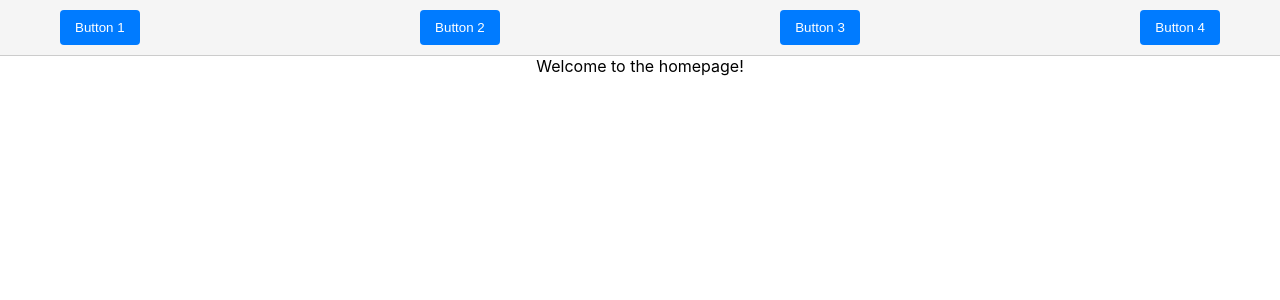
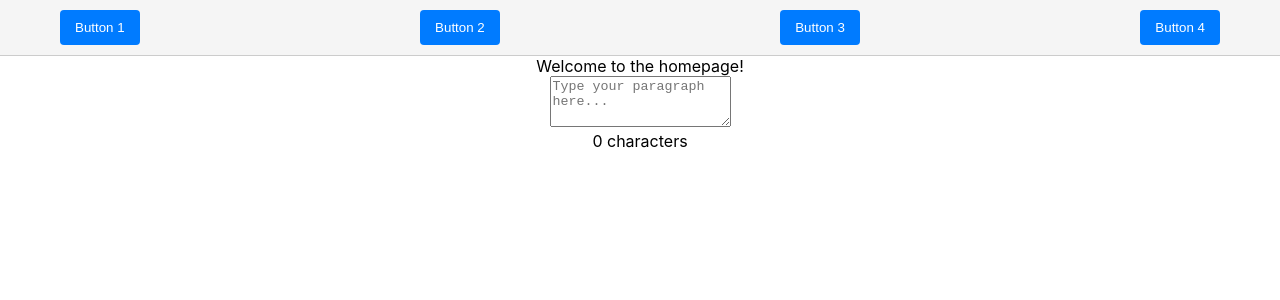
Before and after one commit to danielkopp4/Citation-Forecaster, a React (Create React App) app in the folder webApp/prediction_ui/: page / in a window 1280 px wide. Shown: the top 300 px of the page. Built offline with nearby package versions, Linux system fonts and the light colour scheme.

Commit message:
Text Box addition
Added a textbox that will receive the abstract

```diff
--- a/webApp/prediction_ui/src/App.js
+++ b/webApp/prediction_ui/src/App.js
@@ -1,6 +1,7 @@
 import logo from './logo.svg';
 import './App.css';
-import HomePage from './HomePage';
+import HomePage from './componenets/HomePage';
+import textBox from './componenets/textBox'
 
 function App() {
   return (
@@ -19,7 +20,11 @@ function App() {
         >
           Learn React
         </a>
-      </header> */}
+      </header> */
+      }
+      <textBox />{
+
+      }
     </div>
   );
 }
--- a/webApp/prediction_ui/src/HomePage.js
+++ /dev/null
@@ -1,20 +0,0 @@
-// src/HomePage.js
-import React from 'react';
-
-function HomePage() {
-  return (
-    <div>
-      <div className="navbar">
-        <button onClick={() => console.log("Button 1 clicked!")}>Button 1</button>
-        <button onClick={() => console.log("Button 2 clicked!")}>Button 2</button>
-        <button onClick={() => console.log("Button 3 clicked!")}>Button 3</button>
-        <button onClick={() => console.log("Button 4 clicked!")}>Button 4</button>
-      </div>
-      <div className="content">
-        Welcome to the homepage!
-      </div>
-    </div>
-  );
-}
-
-export default HomePage;
--- /dev/null
+++ b/webApp/prediction_ui/src/componenets/HomePage.js
@@ -0,0 +1,43 @@
+// src/HomePage.js
+import React, {useState} from 'react';
+
+function HomePage() {
+
+
+  const [text, setText] = useState('');
+
+  // Auto-resize the textarea based on content
+  const handleTextChange = (event) => {
+    const textarea = event.target;
+    setText(textarea.value);
+    textarea.style.height = 'auto';
+    textarea.style.height = textarea.scrollHeight + 'px';
+  };
+
+
+  return (
+    <div>
+      <div className="navbar">
+        <button onClick={() => console.log("Button 1 clicked!")}>Button 1</button>
+        <button onClick={() => console.log("Button 2 clicked!")}>Button 2</button>
+        <button onClick={() => console.log("Button 3 clicked!")}>Button 3</button>
+        <button onClick={() => console.log("Button 4 clicked!")}>Button 4</button>
+      </div>
+      <div className="content">
+        Welcome to the homepage!
+        <div className="textbox-container">
+          <textarea
+            placeholder="Type your paragraph here..."
+            value={text}
+            onChange={handleTextChange}
+            className="cool-textbox"
+            rows={3}
+          />
+          <div className="character-counter">{text.length} characters</div>
+        </div>
+      </div>
+    </div>
+  );
+}
+
+export default HomePage;
--- /dev/null
+++ b/webApp/prediction_ui/src/componenets/textBox.js
@@ -0,0 +1,17 @@
+// src/textBox.js
+import React from 'react';
+
+function textBox() {
+    return (
+        <div>
+        <input
+            type="text"
+            value={this.state.value}
+            onChange={() => console.log(this.state.value)}
+         />
+         </div>
+     );
+
+}
+
+export default textBox
```
Also changed, not shown: 1 other file (tests, documents, lock files or other folders).
